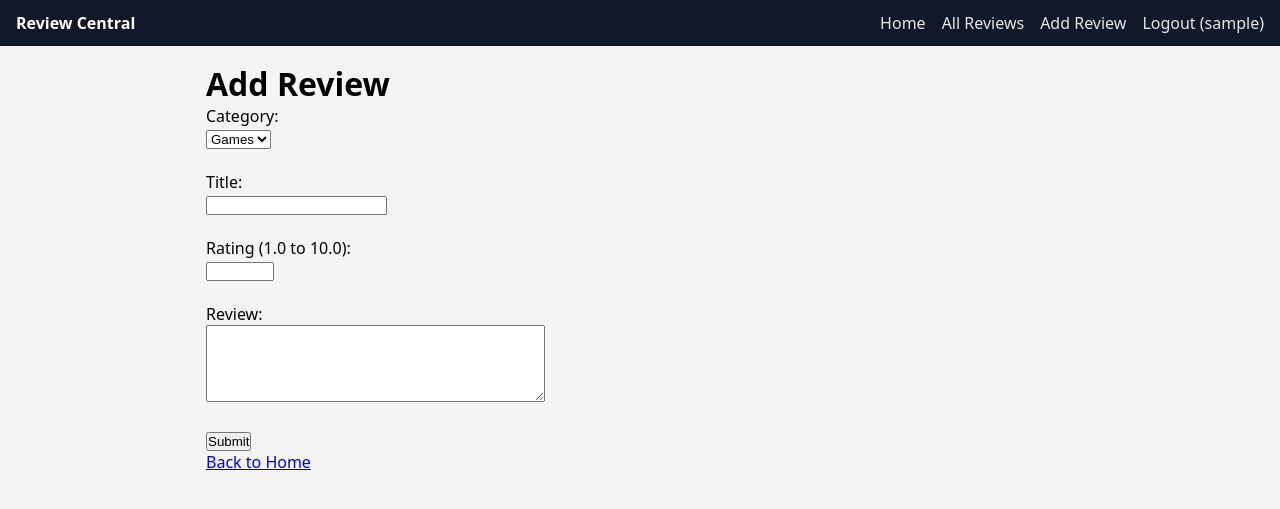
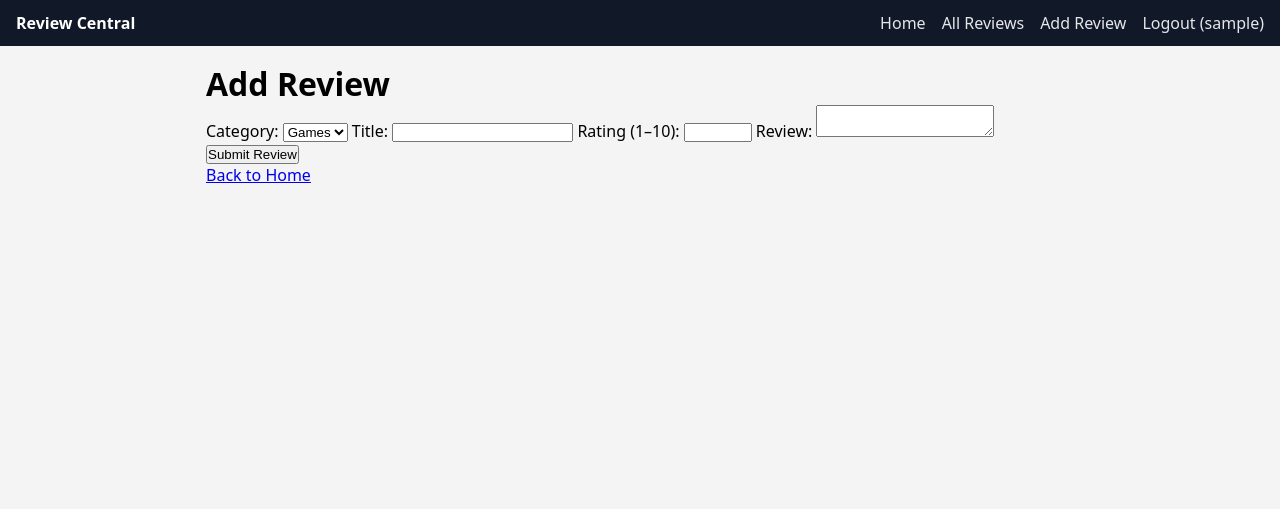
Before and after one commit to VexiqYT/pwa-review-app, a Flask app: page /add_review in a window 1280 px wide. Shown: the top 509 px of the page. Run offline with Flask 3, Linux system fonts and the light colour scheme; the visitor is signed in with stand-in values (Sample User, id 1).

```diff
--- a/app.py
+++ b/app.py
@@ -108,7 +108,10 @@ def add_review():
         rating = float(request.form["rating"])
         review_text = request.form["review"]
 
-        review_id = len(reviews_data)
+        # Per-category numbering
+        existing = [r for r in reviews_data if r["category"] == category]
+        review_id = len(existing)
+
         new_review = {
             "id": review_id,
             "category": category,
@@ -121,7 +124,7 @@ def add_review():
         reviews_data.append(new_review)
         save_json(REVIEWS_FILE, reviews_data)
 
-        return redirect(url_for("reviews"))
+        return redirect(url_for("review_details", category=category, review_id=review_id))
 
     return render_template("add_review.html")
 
@@ -134,16 +137,24 @@ def reviews():
         filtered = reviews_data
     return render_template("reviews.html", reviews=filtered, category=category)
 
-@app.route("/review/<int:review_id>")
-def review_details(review_id):
-    review = next((r for r in reviews_data if r["id"] == review_id), None)
+@app.route("/review/<category>/<int:review_id>")
+def review_details(category, review_id):
+    review = next(
+        (r for r in reviews_data
+         if r["id"] == review_id and r["category"] == category),
+        None
+    )
     if not review:
         return "Review not found", 404
     return render_template("review_details.html", review=review)
 
-@app.route("/edit/<int:review_id>", methods=["GET", "POST"])
-def edit_review(review_id):
-    review = next((r for r in reviews_data if r["id"] == review_id), None)
+@app.route("/edit/<category>/<int:review_id>", methods=["GET", "POST"])
+def edit_review(category, review_id):
+    review = next(
+        (r for r in reviews_data
+         if r["id"] == review_id and r["category"] == category),
+        None
+    )
     if not review:
         return "Review not found", 404
 
@@ -156,13 +167,17 @@ def edit_review(review_id):
         review["review"] = request.form["review"]
 
         save_json(REVIEWS_FILE, reviews_data)
-        return redirect(url_for("review_details", review_id=review_id))
+        return redirect(url_for("review_details", category=category, review_id=review_id))
 
     return render_template("edit_review.html", review=review)
 
-@app.route("/delete/<int:review_id>")
-def delete_review(review_id):
-    review = next((r for r in reviews_data if r["id"] == review_id), None)
+@app.route("/delete/<category>/<int:review_id>")
+def delete_review(category, review_id):
+    review = next(
+        (r for r in reviews_data
+         if r["id"] == review_id and r["category"] == category),
+        None
+    )
     if not review:
         return "Review not found", 404
 
@@ -172,7 +187,7 @@ def delete_review(review_id):
     reviews_data.remove(review)
     save_json(REVIEWS_FILE, reviews_data)
 
-    return redirect(url_for("reviews"))
+    return redirect(url_for("reviews", category=category))
 
 @app.route('/manifest.json')
 def manifest():
--- a/templates/add_review.html
+++ b/templates/add_review.html
@@ -4,25 +4,23 @@
 <h1>Add Review</h1>
 
 <form method="POST">
-
-    <label>Category:</label><br>
+    <label>Category:</label>
     <select name="category">
         <option value="games">Games</option>
         <option value="movies">Movies</option>
         <option value="books">Books</option>
     </select>
-    <br><br>
 
-    <label>Title:</label><br>
-    <input type="text" name="title" required><br><br>
+    <label>Title:</label>
+    <input type="text" name="title" required>
 
-    <label>Rating (1.0 to 10.0):</label><br>
-<input type="number" name="rating" min="1" max="10" step="0.1" required><br><br>
+    <label>Rating (1–10):</label>
+    <input type="number" name="rating" min="1" max="10" step="0.1" required>
 
-    <label>Review:</label><br>
-    <textarea name="review" rows="5" cols="40" required></textarea><br><br>
+    <label>Review:</label>
+    <textarea name="review" required></textarea>
 
-    <button class="btn" type="submit" data-protected="true">Submit</button>
+    <button type="submit" class="btn">Submit Review</button>
 </form>
 
 <p><a href="/">Back to Home</a></p>
```
Also changed, not shown: templates/edit_review.html (+9 -11 lines), templates/home.html (+6 -6 lines), templates/review_details.html (+6 -8 lines), templates/reviews.html (+7 -3 lines).
